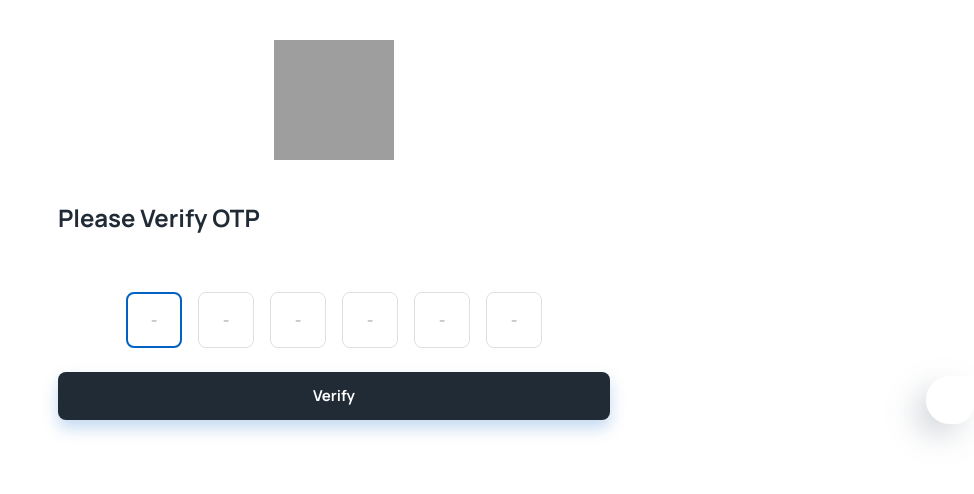
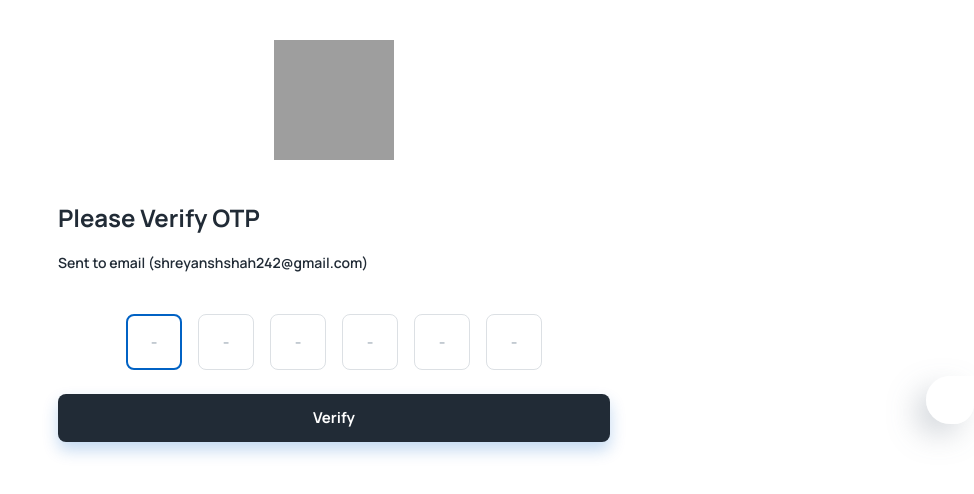
Before and after one commit to lucidethinker/chatApp, a React (Create React App) app: page /auth/verify in a window 1280 px wide. Shown: the top 494 px of the page, without its empty margins (306-1280 px from the left). Built offline with nearby package versions, Linux system fonts and the light colour scheme; grey boxes are pictures that could not be loaded; some icons are missing.

Commit message:
fix: :bug: Bug fix

```diff
--- a/src/pages/auth/Verify.js
+++ b/src/pages/auth/Verify.js
@@ -14,7 +14,9 @@ export default function LoginPage() {
         <Typography variant="h4">Please Verify OTP</Typography>
 
         <Stack direction="row" spacing={0.5}>
-
+          <Typography variant="body2">
+            Sent to email (shreyanshshah242@gmail.com)
+          </Typography>
         </Stack>
       </Stack>
       {/* Form */}
```
Also changed, not shown: package.json (+4 -4 lines), 35 other files (tests, documents, lock files or other folders).
